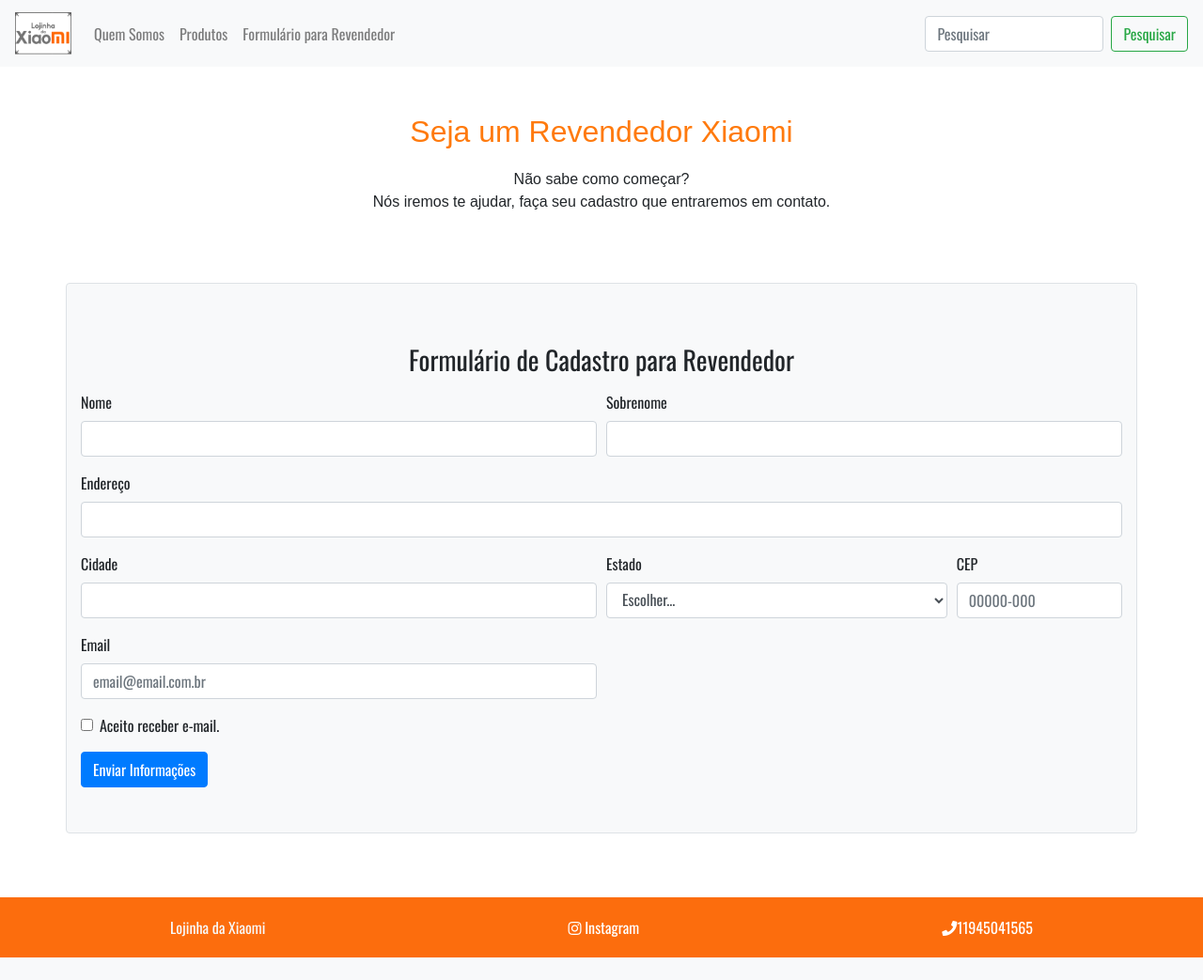
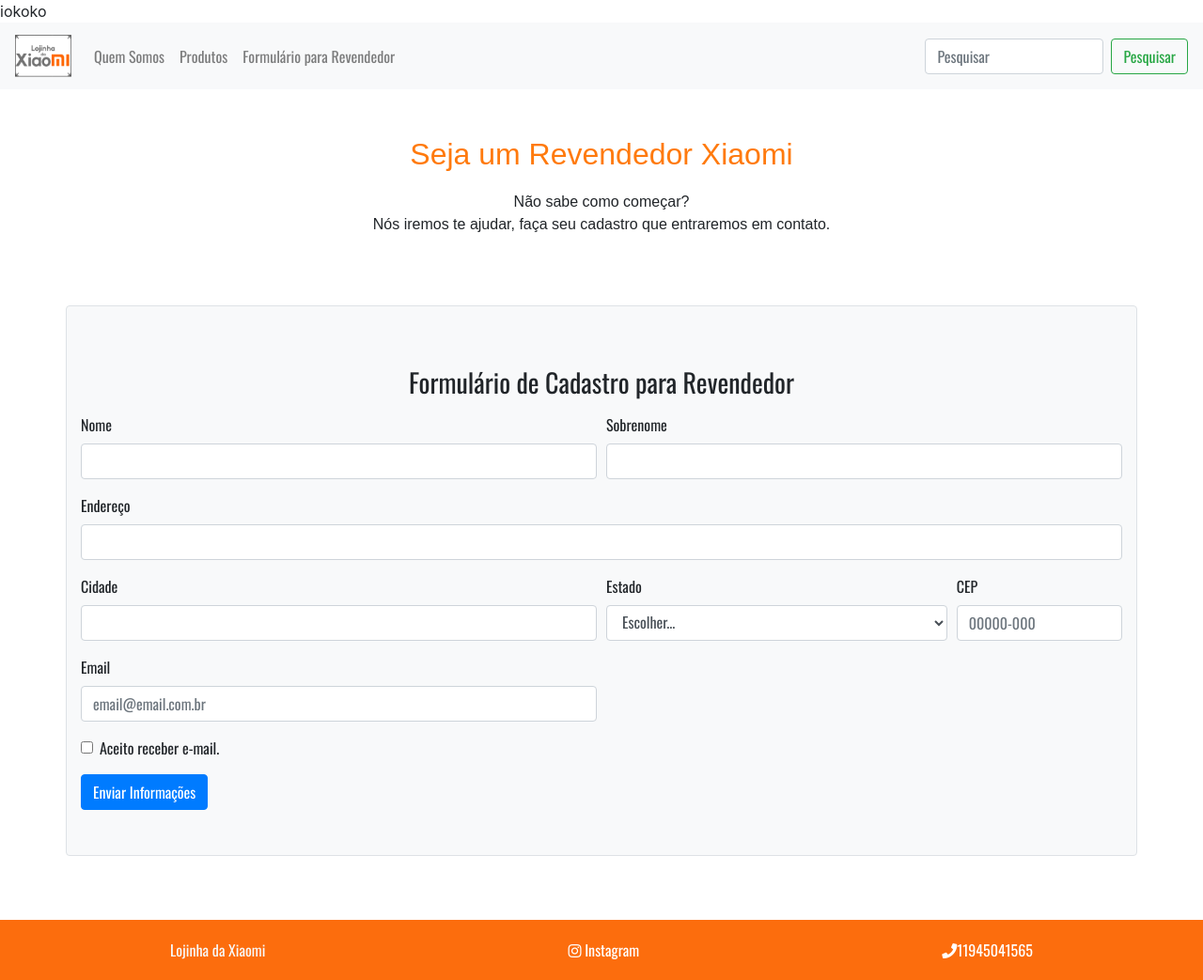
Before and after one commit to Fernandasantos6/E-commerce, a PHP site: page /formulario.php in a window 1280 px wide. Shown: the whole page at 94% size. Before the commit the page ends 1019 px from the top, so only its background shows below. Run offline with PHP 8.4, Linux system fonts and the light colour scheme; some libraries are stand-ins or nearby versions.

Commit message:
Update formulario.php
teste

```diff
--- a/formulario.php
+++ b/formulario.php
@@ -1,4 +1,4 @@
-<body>
+<body> iokoko
     <style>
         main {
             min-height: calc(100vh - 150px);
```
